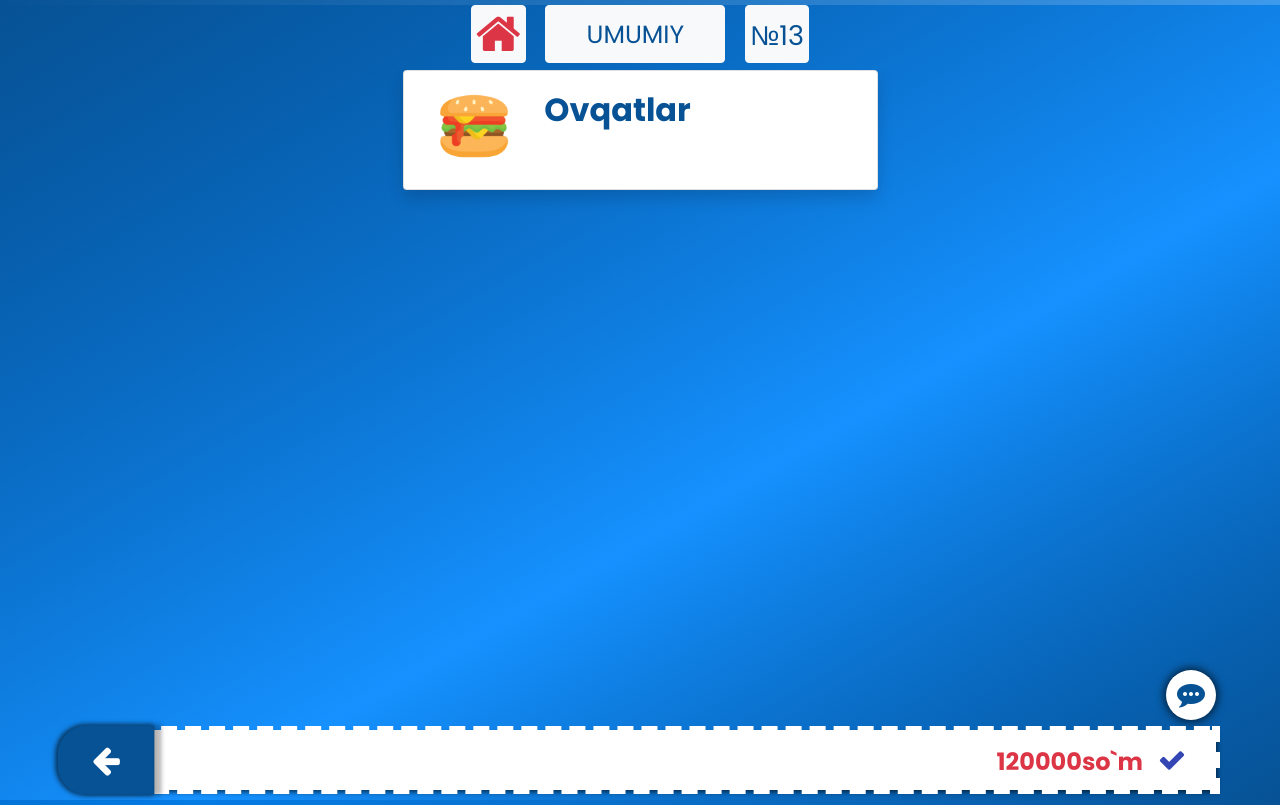
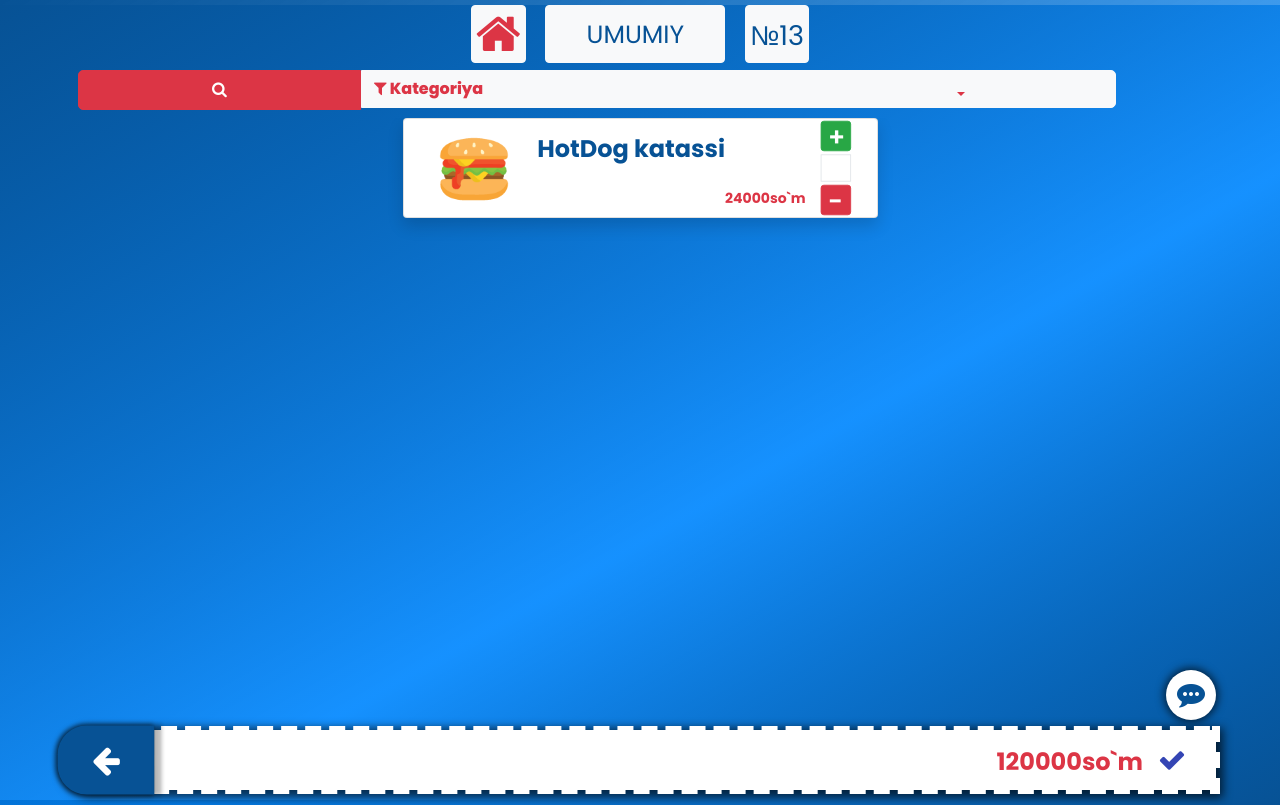
Before and after one commit to hasanbekme/SerWibe, a Django app: page /category in a window 1280 px wide. Run offline with Django 3.2, Linux system fonts and the light colour scheme; parts of the project's set-up code (start-up, migrations or seed data) failed here and were passed over; some libraries are stand-ins or nearby versions.

Commit message:
nimmadir yozish shartmi?!

```diff
--- a/templates/base2.html
+++ b/templates/base2.html
@@ -122,7 +122,7 @@
 			outline: 8px dashed white;
 			width: 90%;
 			left: 5%;
-			box-shadow: 2px 3px 5px -1px #000000aa;
+			box-shadow: 2px 3px 10px 5px #000000aa;
 			outline-offset: -4px;
 			text-align: left;
 		}
@@ -172,6 +172,9 @@
 			box-shadow: 0 -2px 3px 2px #00000044;
 
 		}
+		.dropdown-toggle::after{
+			right: 20%;
+		}
 	</style>
 </head>
 <body>
--- a/templates/category.html
+++ b/templates/category.html
@@ -12,19 +12,46 @@
 		<span class="h2 text-primary" style="height: 34px; display: inline-block; font-size: 1.7em;  margin-top: 6px;">№13</span>
 	</a>
 </div>
-<main style="overflow-y: auto; height:80%">
+<div class="container row p-0 pl-2 mb-2 m-auto">
+<label class="col-3 btn btn-danger" style="padding:6.8px; border-radius: 5px 0 0 5px; z-index: 2;" for="searfilter" onclick="searchactive()">
+	<i class="fa fa-search" id="searchorfilter"></i>
+</label>
+	<input id="searfilter" placeholder="Qidirish" type="search" class="btn border" style="display: none; background-color: white; position:absolute; left: 24%; z-index: 1; text-align: left; width: 74%;" onkeyup="searchFunction()" onmousemove="searchFunction()">
+	<button id="searchreset" type="button" class="btn btn-danger" style="position:absolute; right:0px; transform:scale(1.01); z-index: 1" onclick="filterFunction(''); document.getElementById('searfilter').value='';"><i class="fa fa-close"></i></button>
+<div class="dropdown col-8 p-0">
+  <button class="btn btn-light dropdown-toggle" type="button" id="dropdownMenuButton" data-toggle="dropdown" aria-haspopup="true" aria-expanded="false"  style="width: 100%; border-radius: 0 5px 5px 0; font-weight: 800; color:var(--danger); text-align:left">
+    <i class="fa fa-filter"></i><span id="catname" > Kategoriya</span>
+  <button id="filterreset" type="button" class="btn btn-danger" style="position:absolute; right:-15px; transform:scale(1.01);" onclick="filterFunction('');"><i class="fa fa-close"></i></button>
+  </button>
+  <div class="dropdown-menu" aria-labelledby="dropdownMenuButton">
+    <a class="dropdown-item" onclick="filterFunction('FastFoot')"><img src="/static/img/hotdog.png" style="width:25px; height:25px"> FastFoot</a>
+    <a class="dropdown-item" onclick="filterFunction('Birnarsa')"><img src="/static/img/hotdog.png" style="width:25px; height:25px"> Ovqatlar</a>
+    <a class="dropdown-item" onclick="filterFunction('FastFoot')"><img src="/static/img/hotdog.png" style="width:25px; height:25px"> Ichimliklar</a>
+    <a class="dropdown-item" onclick="filterFunction('FastFoot')"><img src="/static/img/hotdog.png" style="width:25px; height:25px"> Shirinliklar</a>
+  </div>
+</div>
+</div>
+<main style="overflow-y: auto; height:70%">
 
 	<div class="container">
-		<div class="row">
+		<div class="row" id="filtercontent">
+			<!-- for -->
+			<div class="col-11 col-md-5 cardproduct card m-auto shadow text-white bg-white row" style="margin-bottom: 15px!important;" catename="FastFoot">
+				<div class="col-3 p-0">
+					<img src="/static/img/hotdog.png" style="width: 70px; height: 70px; margin-top:15px">
+				</div>
+				<div class="text-primary mt-3 col-7 h4 font-weight-bold text-left ml-2 filtercontentclass" style="line-height: 27px; padding: 0">
+					HotDog katassi
+				</div>
+				<div class="text-primary col-3 h4 font-weight-bold text-left" style="line-height: 30px; transform: scale(0.8) translateY(-15px);">
+					<div class="addandsubt btn btn-success" onclick="adding('{{ i.id }}')"><span>+</span></div>
+					<input class="limit  border " type="number" name="{{ i.id }}"  min="0" id="{{ i.id }}">
 
-			<a href="/food" class="col-11 col-md-5 cardcat card m-auto shadow text-white h1 bg-white row" style="margin-bottom: 15px!important;">
-				<div class="col-3 p-0">
-					<img src="/static/img/hotdog.png" style="width: 70px; height: 70px; margin-top:20px">
+					<div class="addandsubt btn btn-danger" onclick="subt('{{ i.id }}')"><span> -</span></div>
 				</div>
-				<div class="text-primary mt-4 col-10 h2 font-weight-bold text-left" style="line-height: 30px;">
-					Ovqatlar
-				</div>
-			</a>
+				<span style="position:absolute; right: 15%; bottom: 5px; font-weight:700" class="text-danger">24000so`m</span>
+			</div>
+			<!-- EndFor -->
 		</div>
 	</div>
 
@@ -62,7 +89,113 @@ function changer(){
 	document.getElementById("centered").style.marginLeft = "5px";
 }
 
-
 delay(100).then(() => changer());
 </script>
+
+
+
+<script>
+	document.getElementById("filterreset").style.display = "none";
+function filterFunction(strf) {
+	if (strf!=""){
+
+
+  var input, filter, table, tr, td, i, txtValue;
+  /*input = document.getElementById("myInput");
+  filter = input.value.toUpperCase();*/
+  strf = strf.toUpperCase();
+  table = document.getElementById("filtercontent");
+  tr = table.getElementsByClassName("cardproduct");
+  for (i = 0; i < tr.length; i++) {
+    td = tr;
+    if (td) {
+      txtValue = td[i].getAttribute("catename");
+      if (txtValue.toUpperCase().indexOf(strf) > -1) {
+        tr[i].style.display = "";
+      } else {
+        tr[i].style.display = "none";
+      }
+    }
+  }
+  document.getElementById("filterreset").style.display = "";
+  document.getElementById("catname").innerHTML =" "+strf;
+}
+else{
+	table = document.getElementById("filtercontent");
+  tr = table.getElementsByClassName("cardproduct");
+  for (i = 0; i < tr.length; i++) {
+    td = tr;
+    if (td) {
+      txtValue = td[i].getAttribute("catename");
+      if (txtValue.toUpperCase().indexOf(strf) > -1) {
+        tr[i].style.display = "";
+      } else {
+        tr[i].style.display = "";
+      }
+    }
+  }
+  document.getElementById("filterreset").style.display = "none";
+  document.getElementById("catname").innerHTML =" Kategoriya";
+}
+}
+
+var activen = 0;
+function searchactive(){
+	activen+=1;
+	if (activen%2==1){
+	document.getElementById("searfilter").style.display = "block";
+	document.getElementById("searchorfilter").className = "fa fa-filter";
+	filterFunction("");
+	}
+	else {
+	document.getElementById("searfilter").style.display = "none";
+	document.getElementById("searchorfilter").className = "fa fa-search";
+	filterFunction("");
+	  document.getElementById("searchreset").style.display = "none"
+	}
+}
+
+
+</script>
+
+
+<script>
+
+  document.getElementById("searchreset").style.display = "none"
+function searchFunction() {
+  var input, filter, table, tr, td, i, txtValue;
+  input = document.getElementById("searfilter");
+  filter = input.value.toUpperCase();
+  table = document.getElementById("filtercontent");
+  tr = table.getElementsByClassName("cardproduct");
+  for (i = 0; i < tr.length; i++) {
+    td = tr[i];
+     console.log(td);
+    if (td) {
+      txtValue = td.innerText;
+      if (txtValue.toUpperCase().indexOf(filter) > -1) {
+        tr[i].style.display = "";
+      } else {
+        tr[i].style.display = "none";
+      }
+    }
+  }
+  document.getElementById("searchreset").style.display = "block"
+}
+</script>
+
+<script type="text/javascript">
+	function adding(aer) {
+		document.getElementById(aer).value-=-1;
+	}
+	function subt(aer) {
+		if (document.getElementById(aer).value-1>0) {
+				document.getElementById(aer).value-=1;}
+				else{
+					document.getElementById(aer).value="";
+				}
+	}
+</script>
+
+
 {% endblock %}
```
Also changed, not shown: templates/category1.html (added, +68 -0 lines).
